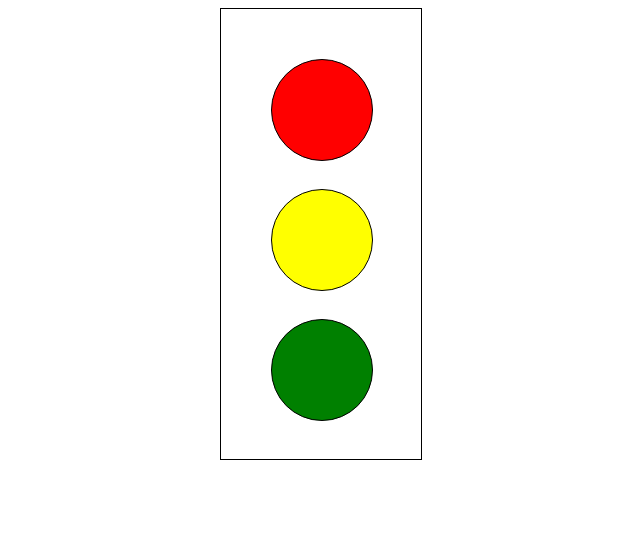
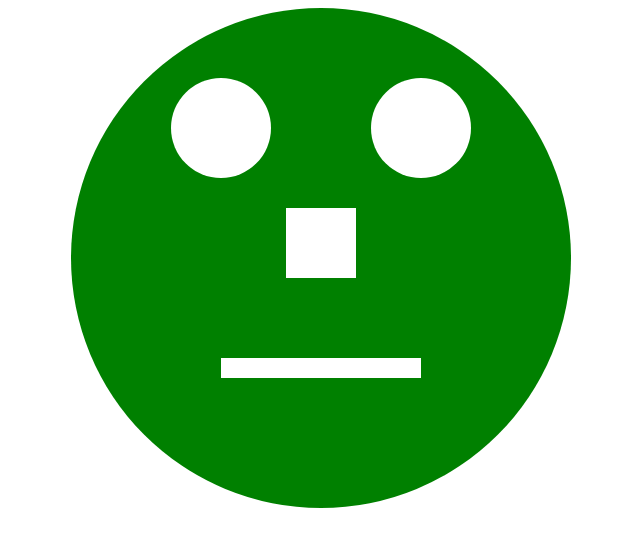
Before and after one commit to maksimorik/My-projects, a plain HTML site: page index.html in a window 1280 px wide. Shown: the whole page, without its empty margins (319-959 px from the left). Drawn offline with Linux system fonts and the light colour scheme.

Commit message:
This is smile :)

```diff
--- a/index.html
+++ b/index.html
@@ -8,9 +8,10 @@
   </head>
   <body>
     <div id="wrapper">
-      <div id="elem1"></div>
-      <div id="elem2"></div>
-      <div id="elem3"></div>
+      <div id="eye1"></div>
+      <div id="eye2"></div>
+      <div id="noise"></div>
+      <div id="mouth"></div>
     </div>
   </body>
 </html>
--- a/style.css
+++ b/style.css
@@ -1,40 +1,46 @@
 #wrapper {
   position: relative;
-  border: 1px solid;
-  width: 200px;
-  height: 450px;
+  background: green;
+  width: 500px;
+  height: 500px;
   margin: 0 auto;
+  border-radius: 100%;
 }
 
-#elem1 {
-  border: 1px solid;
-  background: red;
+#eye1 {
+  background: white;
+  border-radius: 100%;
   width: 100px;
   height: 100px;
-  border-radius: 100%;
   position: absolute;
-  left: 50px;
-  top: 50px;
+  right: 100px;
+  top: 70px;
 }
 
-#elem2 {
-  border: 1px solid;
-  background: yellow;
+#eye2 {
+  background: white;
+  border-radius: 100%;
   width: 100px;
   height: 100px;
-  border-radius: 100%;
   position: absolute;
-  left: 50px;
-  top: 180px;
+  left: 100px;
+  top: 70px;
 }
 
-#elem3 {
-  border: 1px solid;
-  background: green;
-  width: 100px;
-  height: 100px;
-  border-radius: 100%;
+#noise  {
+  background: white;
+  width: 70px;
+  height: 70px;
   position: absolute;
-  left: 50px;
-  top: 310px;
+  left: 215px;
+  top: 200px;
 }
+
+#mouth {
+  background: white;
+  width: 200px;
+  height: 20px;
+  position: absolute;
+  left: 150px;
+  top: 350px;
+}
```
